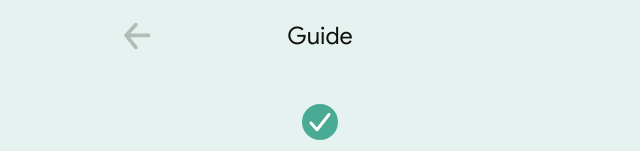
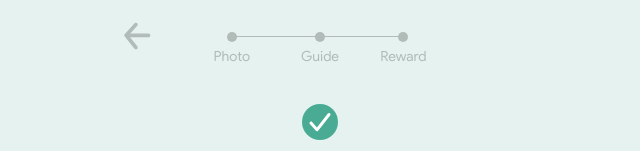
Before and after one commit to binny-buddy/binny-buddy-client, a Next.js app: page /guide in a window 1280 px wide. Shown: the top 151 px of the page, without its empty margins (320-960 px from the left). Built offline with nearby package versions, Linux system fonts and the light colour scheme.

Commit message:
feat: recycle step bar 컴포넌트 추가

```diff
--- a/src/app/(recycle)/layout.tsx
+++ b/src/app/(recycle)/layout.tsx
@@ -1,14 +1,34 @@
 import BottomButton from '@/components/Button/BottomButton';
 import SecondHeader from '@/components/Header/SecondHeader';
+import RecycleStepBar from '@/components/ProgressBar/RecycleStepBar';
+import { headers } from 'next/headers';
 
-export default function RecycleLayout({
+const RECYCLE_STEP = {
+  '/camera': 'Photo',
+  '/guide': 'Guide',
+  '/result': 'Reward',
+};
+
+export default async function RecycleLayout({
   children,
 }: Readonly<{
   children: React.ReactNode;
 }>) {
+  const header = await headers();
+  const path = (header.get('x-pathname') || '') as '/guide' | '/result';
+
   return (
     <div className="pt-[104px] px-4">
-      <SecondHeader>Guide</SecondHeader>
+      <SecondHeader>
+        <RecycleStepBar
+          step={
+            RECYCLE_STEP[path.startsWith('/result') ? '/result' : path] as
+              | 'Photo'
+              | 'Guide'
+              | 'Reward'
+          }
+        />
+      </SecondHeader>
       <>{children}</>
       <BottomButton />
     </div>
--- /dev/null
+++ b/src/components/ProgressBar/RecycleStepBar.tsx
@@ -0,0 +1,63 @@
+interface Props {
+  step: 'Photo' | 'Guide' | 'Reward';
+}
+
+const isNotCurrent = 'w-[10px] h-[10px] bg-gray-200 rounded-full';
+const isCurrent = 'w-5 h-5 bg-main-400 rounded-full';
+
+function RecycleStepBar({ step }: Props) {
+  return (
+    <div className="w-[213px] relative">
+      <hr className="border-gray-200 w-[171px] absolute left-1/2 -translate-x-1/2" />
+      {/* Photo */}
+      <div
+        className={`absolute left-0 flex flex-col items-center ${
+          step === 'Photo' ? '-top-[9px]' : '-top-1 gap-1'
+        }`}
+      >
+        <div className={step === 'Photo' ? isCurrent : isNotCurrent} />
+        <p
+          className={`text-S ${
+            step === 'Photo' ? 'text-main-400' : 'text-gray-200'
+          }`}
+        >
+          Photo
+        </p>
+      </div>
+
+      {/* Guide */}
+      <div
+        className={`absolute left-1/2 -translate-x-1/2 flex flex-col items-center ${
+          step === 'Guide' ? '-top-[9px]' : '-top-1 gap-1'
+        }`}
+      >
+        <div className={step === 'Guide' ? isCurrent : isNotCurrent} />
+        <p
+          className={`text-S ${
+            step === 'Guide' ? 'text-main-400' : 'text-gray-200'
+          }`}
+        >
+          Guide
+        </p>
+      </div>
+
+      {/* Reward */}
+      <div
+        className={`absolute right-0 flex flex-col items-center ${
+          step === 'Reward' ? '-top-[9px]' : '-top-1 gap-1'
+        }`}
+      >
+        <div className={step === 'Reward' ? isCurrent : isNotCurrent} />
+        <p
+          className={`text-S ${
+            step === 'Reward' ? 'text-main-400' : 'text-gray-200'
+          }`}
+        >
+          Reward
+        </p>
+      </div>
+    </div>
+  );
+}
+
+export default RecycleStepBar;
--- a/src/types/setting.tsx
+++ b/src/types/setting.tsx
@@ -2,4 +2,9 @@
  * 정보 관련
  */
 
-export type PathType = '/' | '/collection';
+export type PathType =
+  | '/'
+  | '/collection'
+  | '/result/gain'
+  | '/result/newbinny'
+  | '/guide';
```
